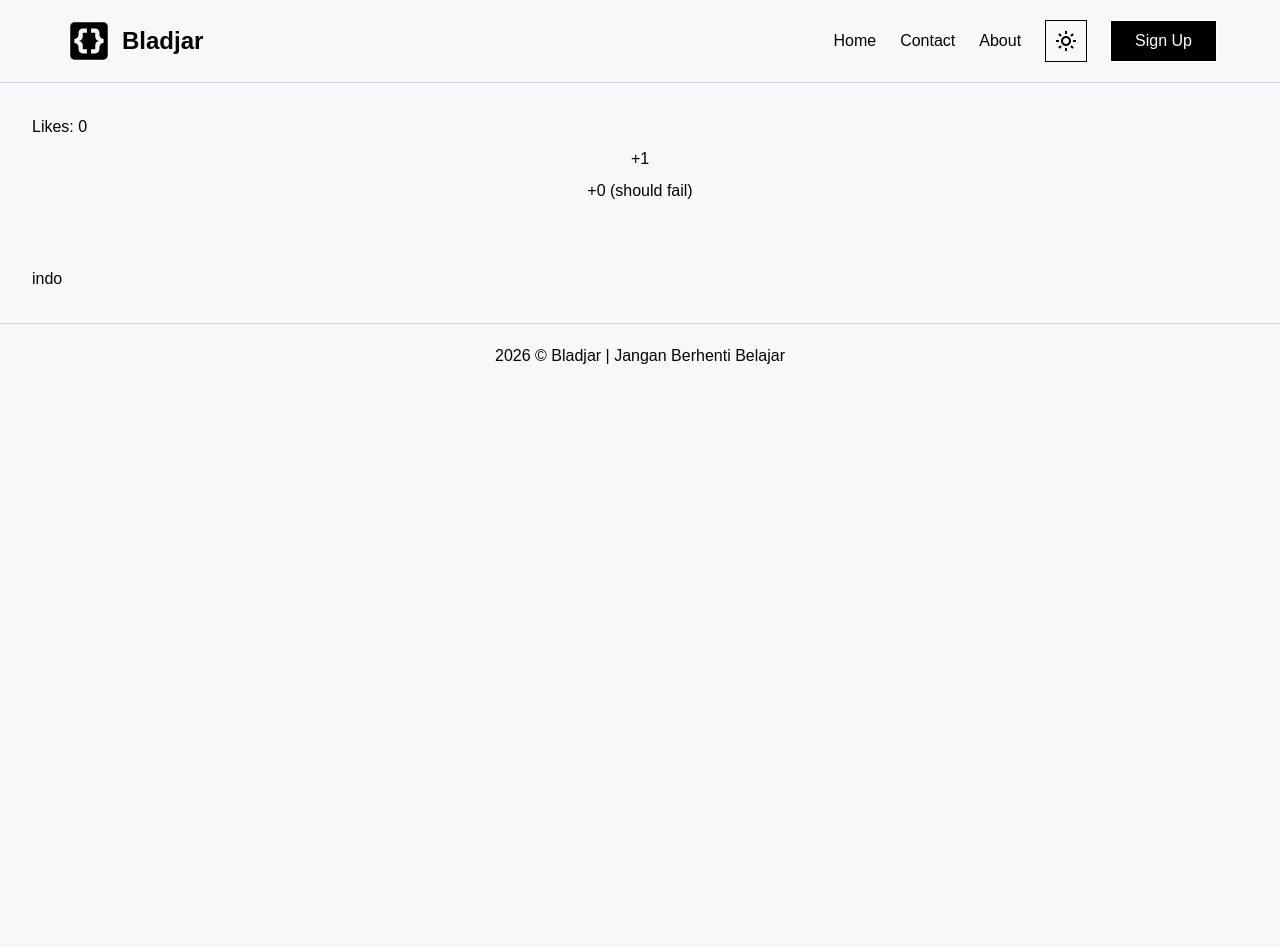
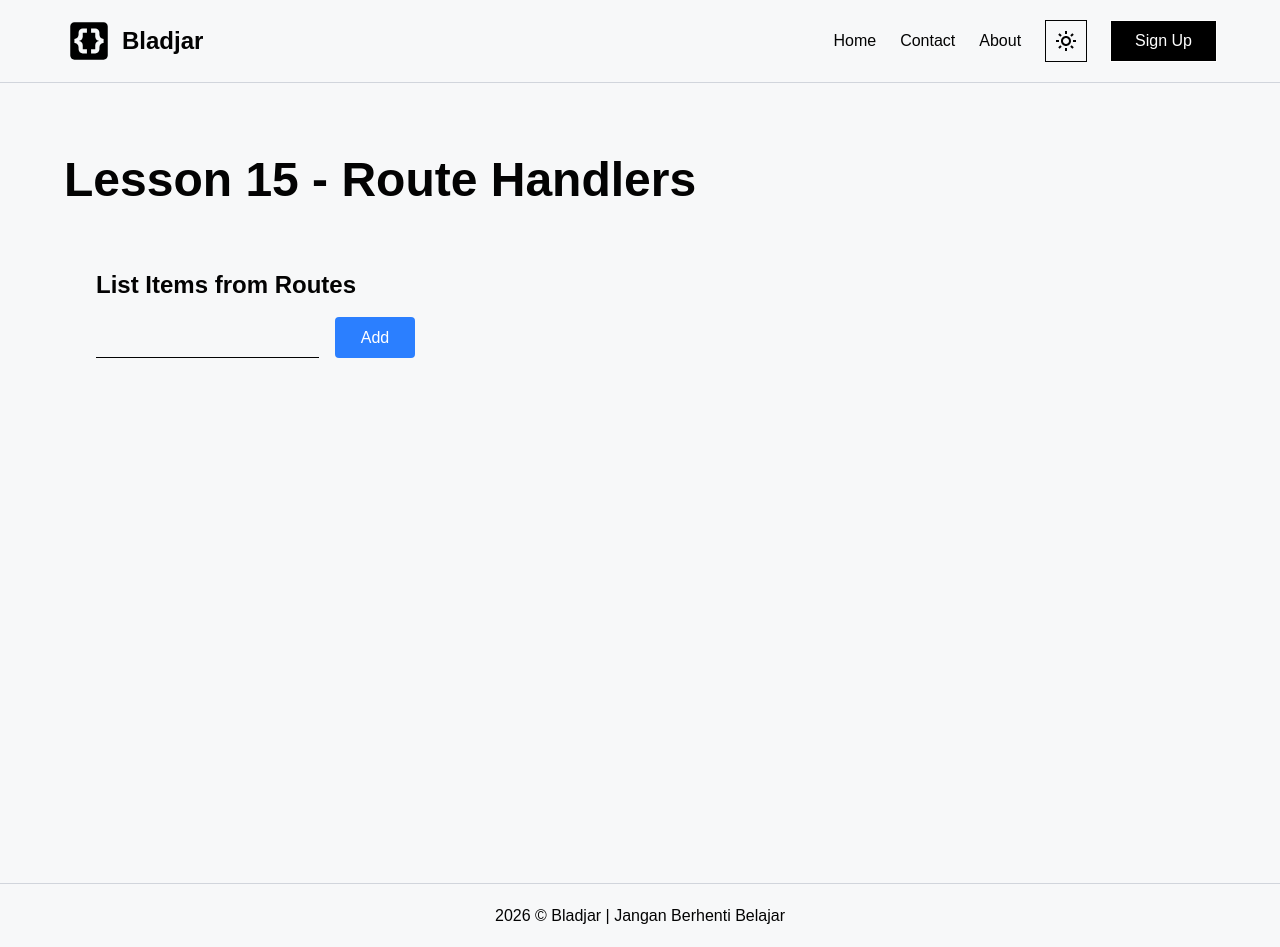
Before and after one commit to sundeeseeyou/lessons, a Next.js app in the folder next-lesson/: page /15-route-handlers in a window 1280 px wide. Before the commit the page ends 800 px from the top, so only its background shows below. Built offline with nearby package versions, Linux system fonts and the light colour scheme; a web font is replaced by a local one.

Commit message:
update next-015 and finish the quiz

```diff
--- a/next-lesson/src/app/15-route-handlers/page.tsx
+++ b/next-lesson/src/app/15-route-handlers/page.tsx
@@ -1,12 +1,20 @@
 // src/app/15-route-handlers/example/page.tsx
-import LikeButton from "./example/LikeButton";
+// FIX: komentar path di atas salah. File ini ada di src/app/15-route-handlers/page.tsx
+// import LikeButton from "./example/LikeButton";
 import ItemList from "./todo/ItemList";
 
 export default function LikesExample() {
   return (
     <>
-      <LikeButton />
-      <ItemList />
+      {/*<LikeButton />*/}
+      <section className="flex flex-1 w-full max-w-360 flex-col items-center justify-start gap-8 p-16 sm:items-start mx-auto lg:h-screen">
+        <div className="flex flex-col justify-start items-start gap-6 font-heading">
+          <h1 className="font-heading text-5xl/snug font-bold flex flex-row items-center gap-4">
+            Lesson 15 - Route Handlers
+          </h1>
+          <ItemList />
+        </div>
+      </section>
     </>
   );
 }
--- a/next-lesson/src/app/15-route-handlers/todo/ItemList.tsx
+++ b/next-lesson/src/app/15-route-handlers/todo/ItemList.tsx
@@ -3,8 +3,8 @@
 import { useState, useEffect } from "react";
 export default function ItemList() {
   const [item, setItem] = useState<string[]>([]);
-  // const [text, setText] = useState("");
-  // const [error, setError] = useState("");
+  const [text, setText] = useState("");
+  const [error, setError] = useState("");
 
   useEffect(() => {
     fetch("/api/todos")
@@ -12,12 +12,45 @@ export default function ItemList() {
       .then((data) => setItem(data.todos));
   }, []);
 
-  console.log(item);
+  async function handleAdd() {
+    const res = await fetch("/api/todos", {
+      method: "POST",
+      headers: { "Content-Type": "application/json" },
+      body: JSON.stringify({ item: text }),
+    });
+    const data = await res.json();
+    if (!res.ok) {
+      setError(data.error); // Status 400 dari route.ts
+      return;
+    }
+    setError("");
+    setItem(data.todos); // List terbaru dari server
+    setText(""); // Reset input field
+  }
   return (
     <div className="flex flex-col gap-2 p-8">
-      {item.map((x, index) => (
-        <p key={index}>{x}</p>
-      ))}
+      <h2 className="text-2xl font-bold">List Items from Routes</h2>
+      <ul className="space-y-2 ml-4 list-disc text-lg">
+        {item.map((x, index) => (
+          <li key={index}>{x}</li>
+        ))}
+      </ul>
+      <div className="flex flex-row gap-4">
+        <input
+          type="text"
+          className="border-b px-2 py-2"
+          value={text}
+          onChange={(e) => setText(e.target.value)}
+        />
+        <button
+          onClick={handleAdd}
+          className="bg-blue-500 text-white px-4 py-2 rounded w-20"
+        >
+          {" "}
+          Add
+        </button>
+      </div>
+      {error && <p className="text-red-500 text-sm">{error}</p>}
     </div>
   );
 }
--- a/next-lesson/src/app/api/todos/route.ts
+++ b/next-lesson/src/app/api/todos/route.ts
@@ -1,6 +1,9 @@
 import { connection } from "next/server";
 
-export const todos: string[] = ["indo"];
+export const todos: string[] = [];
+// FIX: hapus `export`. route.ts hanya boleh meng-export GET/POST/PUT/dst (dan config route),
+// kalau tidak `next build` bisa error. Tidak ada file lain yang meng-import `todos`, jadi aman.
+// const todos: string[] = [];
 
 export async function GET() {
   await connection();
@@ -10,7 +13,6 @@ export async function GET() {
 export async function POST(request: Request) {
   const body = await request.json();
   const item = body.item;
-  console.log(item);
 
   if (!item || item.trim() === "") {
     return Response.json({ error: "Cannot be empty" }, { status: 400 });
```
Also changed, not shown: next-lesson/src/app/15-route-handlers/NOTES.md (+74 -17 lines), 1 other file (tests, documents, lock files or other folders).
